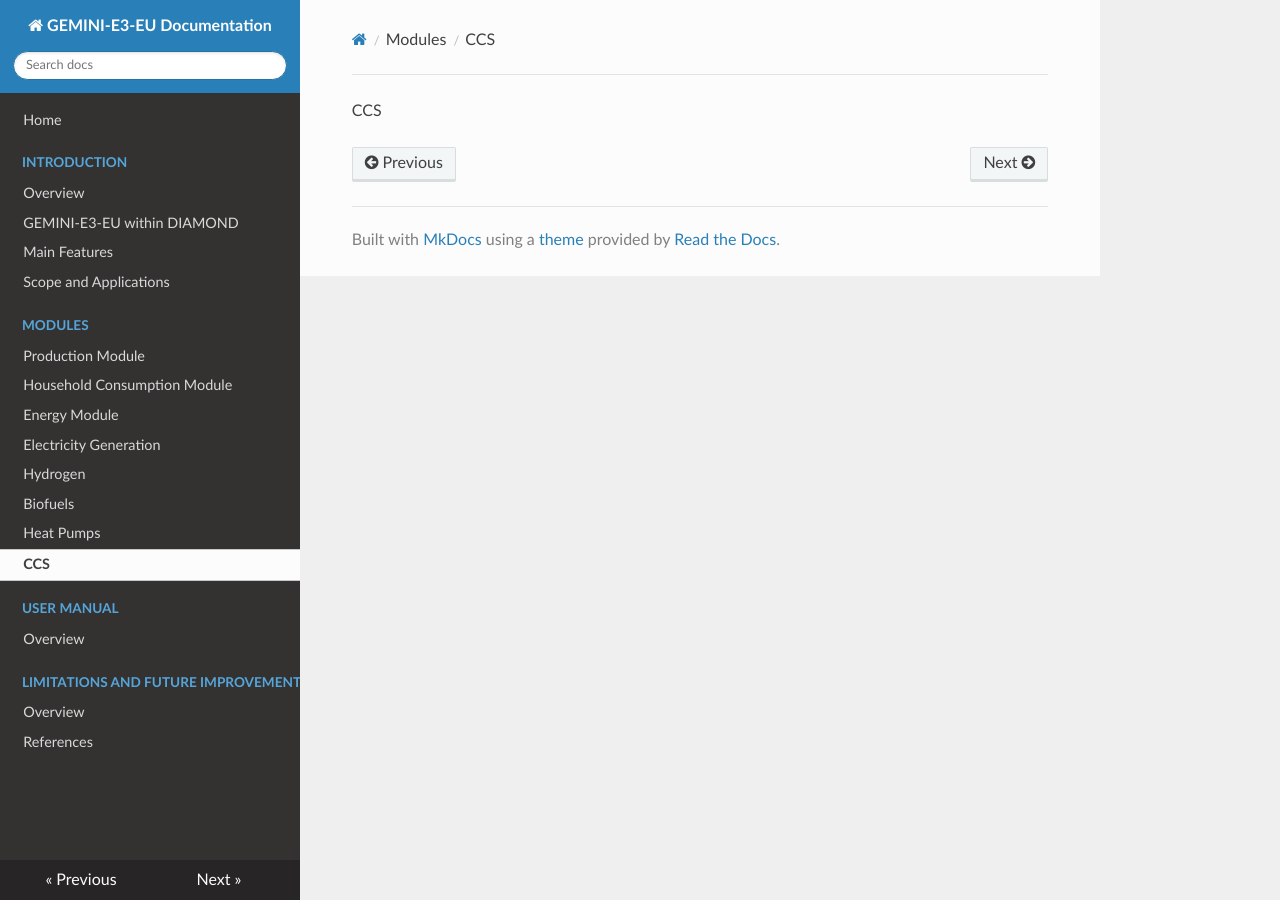
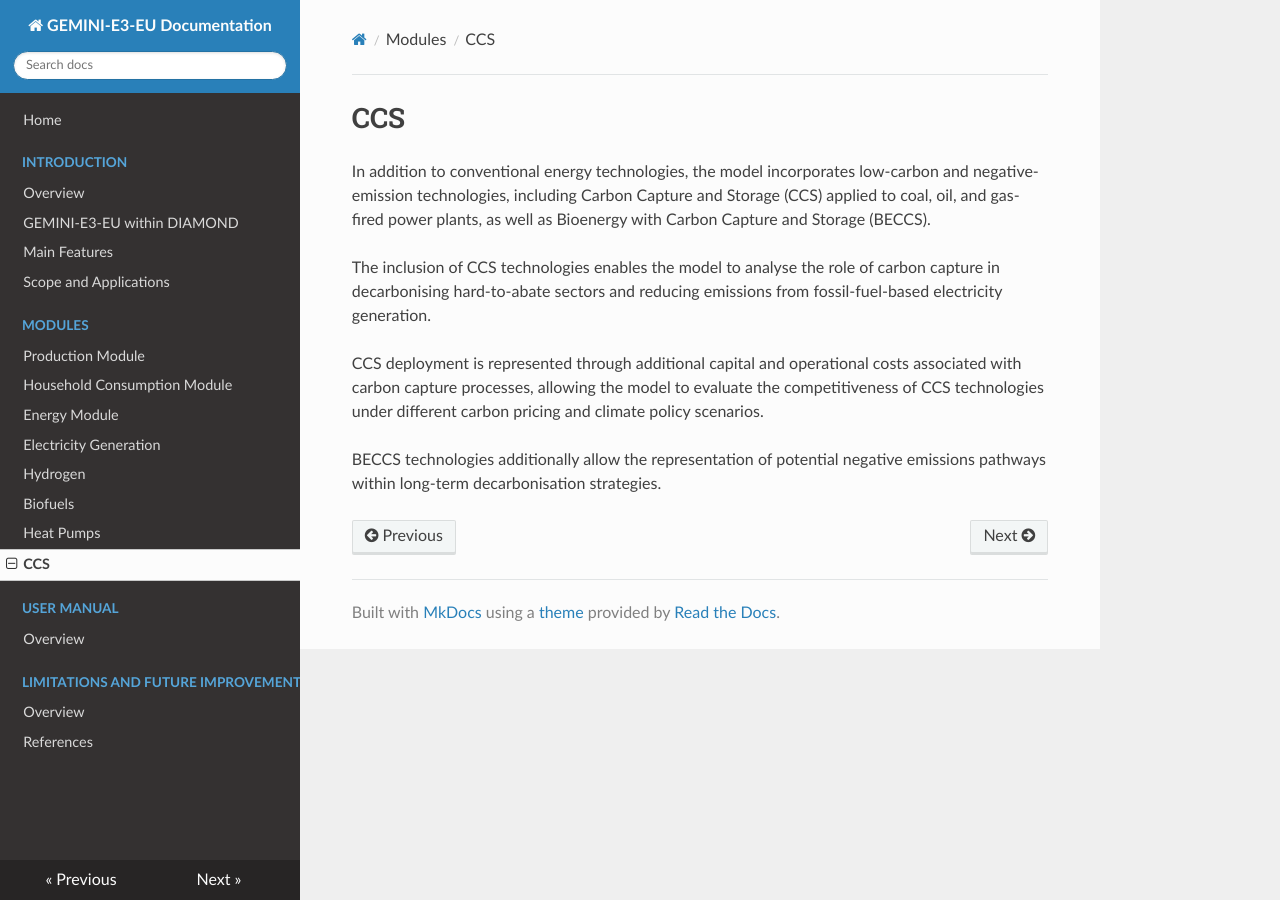
Before and after one commit to Perdana-Sigit/GEMINI-E3-EU, an MkDocs documentation site: the page built from docs/modules/ccs.md, in a window 1280 px wide. Built offline with MkDocs 1.6.1, drawn with Linux system fonts in a browser that asks for light colours; nearby versions of some CDN libraries.

Commit message:
Update ccs.md

```diff
--- a/docs/modules/ccs.md
+++ b/docs/modules/ccs.md
@@ -1 +1,9 @@
-CCS
+# CCS
+
+In addition to conventional energy technologies, the model incorporates low-carbon and negative-emission technologies, including Carbon Capture and Storage (CCS) applied to coal, oil, and gas-fired power plants, as well as Bioenergy with Carbon Capture and Storage (BECCS).
+
+The inclusion of CCS technologies enables the model to analyse the role of carbon capture in decarbonising hard-to-abate sectors and reducing emissions from fossil-fuel-based electricity generation.
+
+CCS deployment is represented through additional capital and operational costs associated with carbon capture processes, allowing the model to evaluate the competitiveness of CCS technologies under different carbon pricing and climate policy scenarios.
+
+BECCS technologies additionally allow the representation of potential negative emissions pathways within long-term decarbonisation strategies.
```
